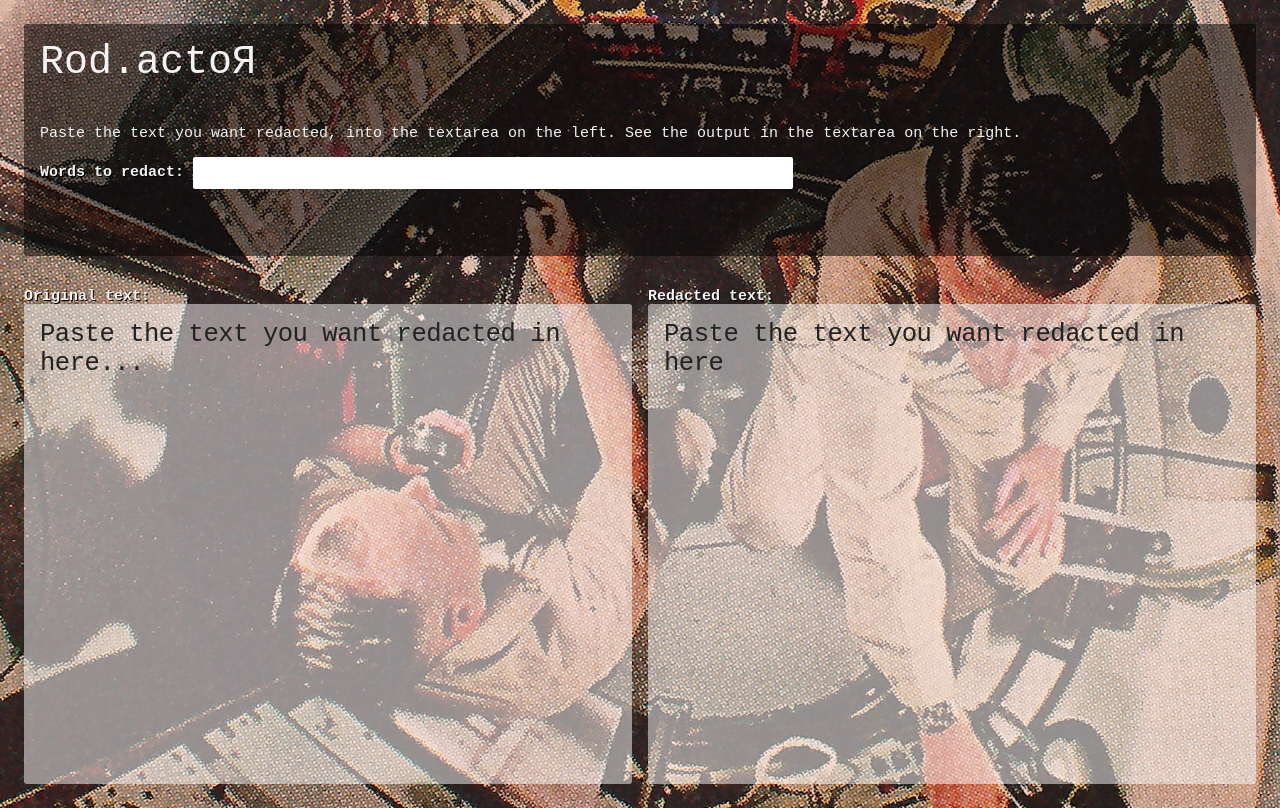
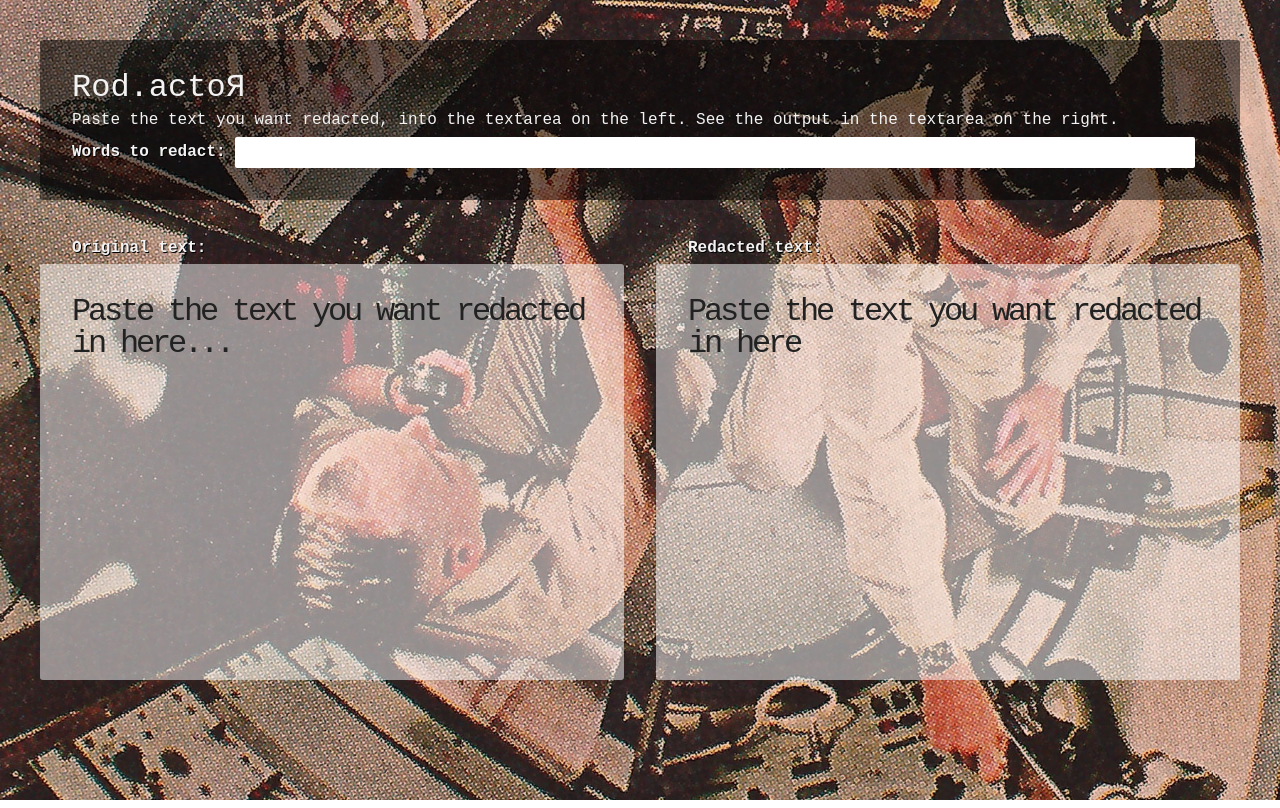
Before and after one commit to jamiescript/rod.actor, a website: page index.html in a window 1280 px wide. Drawn offline with Linux system fonts and the light colour scheme.

Commit message:
vertical rhythm

```diff
--- a/styles.css
+++ b/styles.css
@@ -9,22 +9,29 @@ body {
   background-size: cover;
   background-position: center;
   font-family: monospace, sans-serif;
-  font-size: 15px;
+  font-size: 16px;
+  line-height: 2rem;
   color: #f3f3f3;
 }
 
 header {
   background-color: rgba(0,0,0,0.5);
-  padding: 1rem;
-  margin: 1rem;
+  padding: 2rem;
+  margin: 2rem;
   border-radius: 3px;
   color: #f3f3f3;
 }
 
+header p {
+  margin: 0;
+}
+
 .heading {
   font-family: monospace, sans-serif;
-  font-size: 2.5rem;
-  margin-top: 0;
+  font-size: 2rem;
+  line-height: 2rem;
+  margin: 0;
+  padding-bottom: 0;
 }
 
 .heading span {
@@ -37,43 +44,45 @@ header {
 }
 
 label {
+  line-height: 2rem;
   text-shadow: 1px 1px 0 #000000;
   font-weight: bold;
 }
 
 input {
-  padding: 6px 1rem;
+  padding: .5rem 1rem;
   border-radius: 2px;
   border: none;
-  width: 50%;
-  line-height: 2rem;
-  height: 2rem;
+  width: 60rem;
 }
 
 .comparison-container {
   display: grid;
   grid-template-columns: 1fr 1fr;
-  grid-gap: 1rem;
-  margin: 1rem;
+  grid-gap: 2rem;
+  margin: 0 2rem;
+}
+
+.comparison-container label {
+  margin-left: 2rem;
 }
 
 .textarea-container {
   display: grid;
-  grid-template-rows: 1rem 1fr;
+  grid-template-rows: 2rem 1fr;
 }
 
 textarea {
   background-color: rgba(255,255,255,0.5);
-  letter-spacing: -.5px;
+  letter-spacing: -.2rem;
   border: none;
   resize: none;
   color: #222222;
   border-radius: 3px;
-  padding: 1rem;
-  height: 60vh;
+  padding: 2rem;
   cursor: default;
-  size: letter;
-  font-size: 1.6rem;
+  font-size: 2rem;
+  line-height: 2rem;
 }
 
 input, textarea {
```
